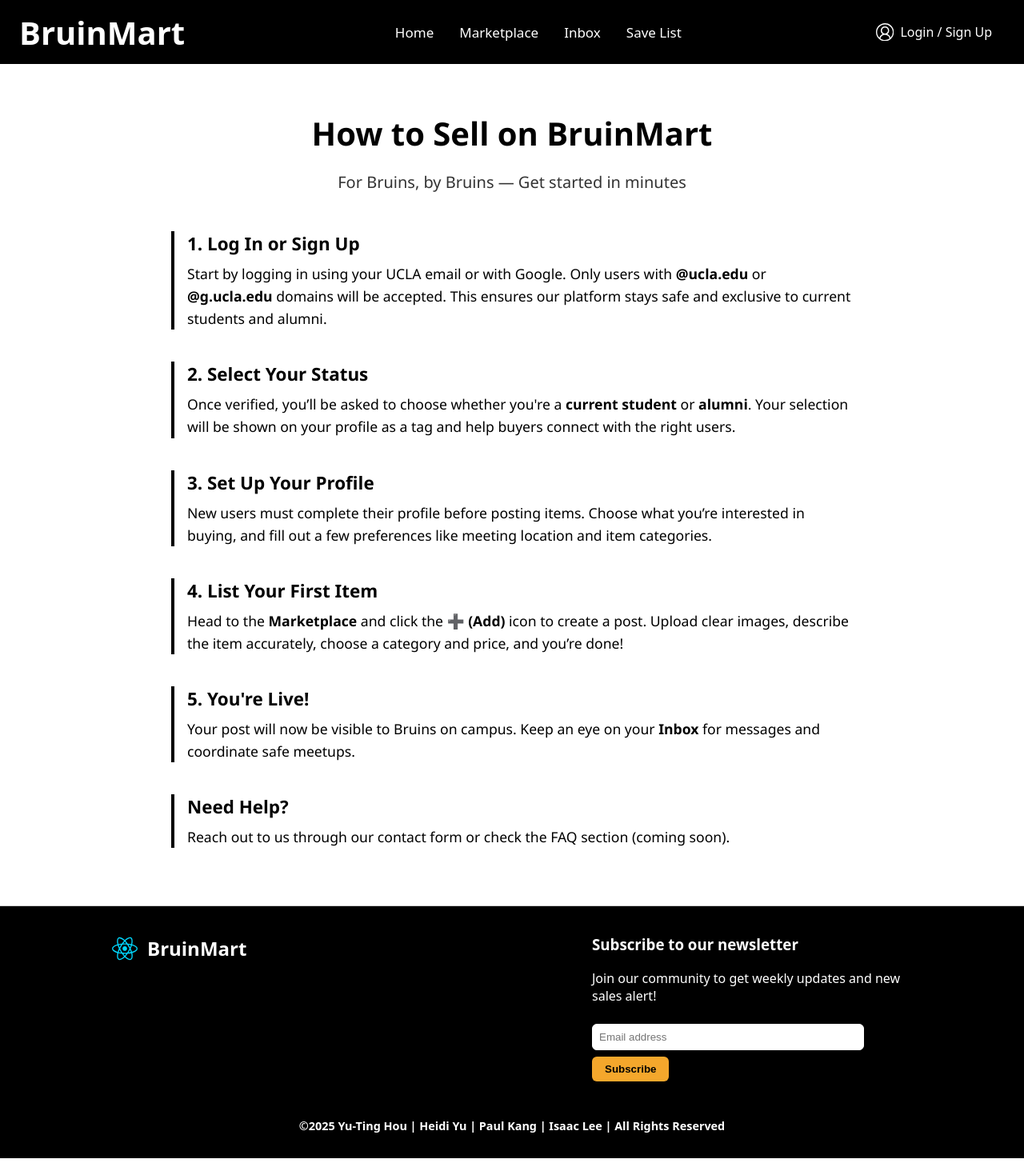
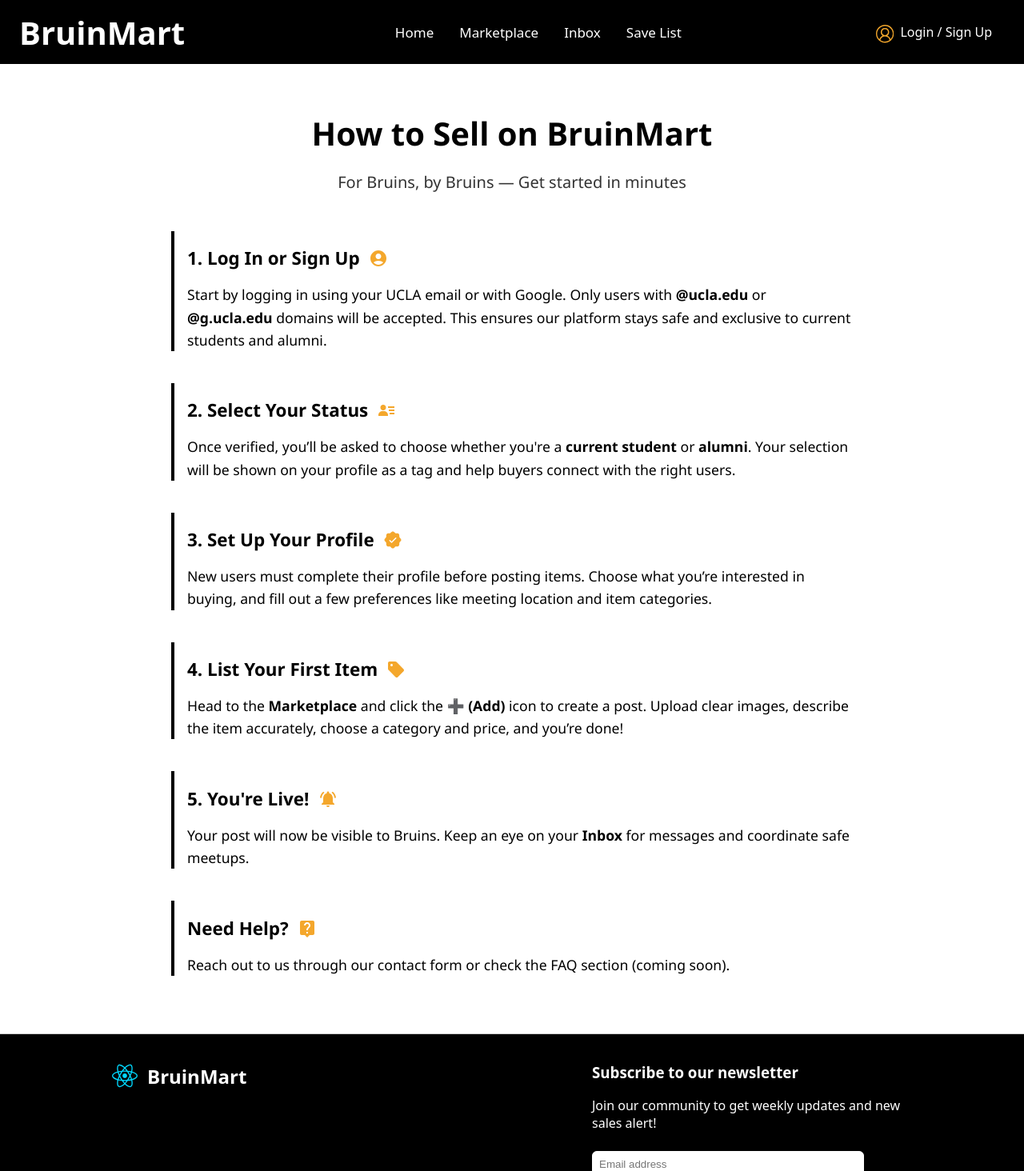
Before and after one commit to ythou00/BruinMart_Official, a React (Vite) app: page /sell-guide in a window 1280 px wide. Shown: the top 1464 px of the page at 80% size. Built offline with nearby package versions, Linux system fonts and the light colour scheme; a web font is replaced by a local one.

Commit message:
add the icons for login, and sell-guide page

```diff
--- a/src/component/navBar.css
+++ b/src/component/navBar.css
@@ -93,6 +93,8 @@ body {
 
 .login-icon {
   font-size: 1.4rem;
+  color: #f4a72c;
+  margin-top: 0.3rem;
 }
 
 .login-text {
--- a/src/component/sellGuide.css
+++ b/src/component/sellGuide.css
@@ -53,3 +53,17 @@
     font-size: 1rem;
   }
 }
+
+.step-header {
+  display: flex;
+  align-items: center;
+  gap: 0.5rem;
+  margin-bottom: 0.5rem;
+}
+
+.help-icon {
+  font-size: 1.5rem;
+  margin-left: 0.2rem;
+  margin-top: 0.7rem; /* vertical adjustment */
+  color: #f4a72c;
+}
--- a/src/component/sellGuide.jsx
+++ b/src/component/sellGuide.jsx
@@ -1,6 +1,10 @@
 import React from 'react';
 import './sellGuide.css';
 import Footer from './footer';
+import { MdAccountCircle, MdNotificationsActive, MdSell, MdLiveHelp } from "react-icons/md";
+import { BiSolidUserDetail } from "react-icons/bi";
+import { PiSealCheckFill } from "react-icons/pi";
+
 
 export default function SellGuide() {
   return (
@@ -10,7 +14,10 @@ export default function SellGuide() {
         <p className="sell-guide-subtitle">For Bruins, by Bruins — Get started in minutes</p>
 
         <div className="sell-guide-step">
+          <div className="step-header">
             <h2>1. Log In or Sign Up</h2>
+            <MdAccountCircle className="help-icon" />
+          </div>
           <p>
             Start by logging in using your UCLA email or with Google. Only users with <strong>@ucla.edu</strong> or <strong>@g.ucla.edu</strong> domains will be accepted.
             This ensures our platform stays safe and exclusive to current students and alumni.
@@ -18,7 +25,10 @@ export default function SellGuide() {
         </div>
 
         <div className="sell-guide-step">
+          <div className="step-header">
             <h2>2. Select Your Status</h2>
+            <BiSolidUserDetail className="help-icon"/>
+          </div>
           <p>
             Once verified, you’ll be asked to choose whether you're a <strong>current student</strong> or <strong>alumni</strong>.
             Your selection will be shown on your profile as a tag and help buyers connect with the right users.
@@ -26,7 +36,10 @@ export default function SellGuide() {
         </div>
 
         <div className="sell-guide-step">
+          <div className="step-header">
             <h2>3. Set Up Your Profile</h2>
+            <PiSealCheckFill className="help-icon"/>
+          </div>
           <p>
             New users must complete their profile before posting items. Choose what you’re interested in buying,
             and fill out a few preferences like meeting location and item categories.
@@ -34,7 +47,10 @@ export default function SellGuide() {
         </div>
 
         <div className="sell-guide-step">
+          <div className="step-header">
             <h2>4. List Your First Item</h2>
+            <MdSell className="help-icon"/>
+          </div>
           <p>
             Head to the <strong>Marketplace</strong> and click the <strong>➕ (Add)</strong> icon to create a post.
             Upload clear images, describe the item accurately, choose a category and price, and you’re done!
@@ -42,14 +58,20 @@ export default function SellGuide() {
         </div>
 
         <div className="sell-guide-step">
+          <div className="step-header">
             <h2>5. You're Live!</h2>
+            <MdNotificationsActive className="help-icon"/>
+          </div>
           <p>
-            Your post will now be visible to Bruins on campus. Keep an eye on your <strong>Inbox</strong> for messages and coordinate safe meetups.
+            Your post will now be visible to Bruins. Keep an eye on your <strong>Inbox</strong> for messages and coordinate safe meetups.
           </p>
         </div>
 
         <div className="sell-guide-step">
+          <div className="step-header">
             <h2>Need Help?</h2>
+            <MdLiveHelp className="help-icon"/>
+          </div>
           <p>
             Reach out to us through our contact form or check the FAQ section (coming soon).
           </p>
```
Lines whose indentation alone changed are shown as unchanged.
